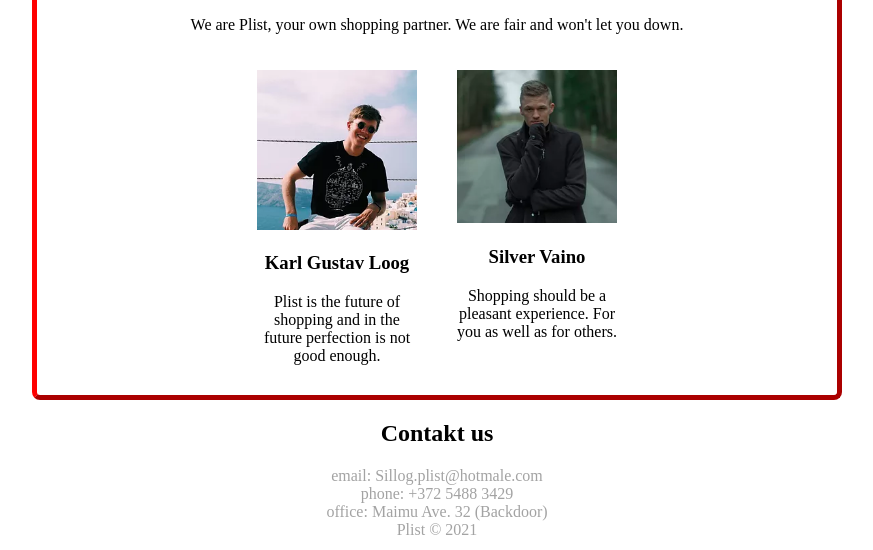
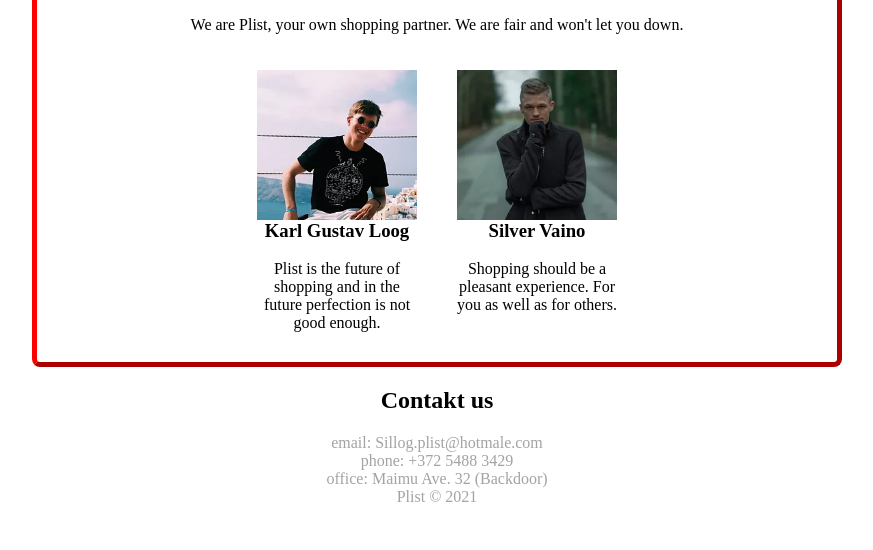
Before and after one commit to sill-vaino/WebHW_1, a plain HTML site: page html/about_us.html in a window 1280 px wide. Shown: the part 250-800 px from the top of the page, without its empty margins (203-1076 px from the left). Drawn offline with Linux system fonts and the light colour scheme.

Commit message:
Made some minor updates about picture sizes

```diff
--- a/css/about_us.css
+++ b/css/about_us.css
@@ -65,7 +65,12 @@ li a {
 h2{
     color:black;
 }
-
+.pilt {
+    float: left;
+    width:  100px;
+    height: 150px;
+    object-fit: cover;
+}
 .contact_us{
     color: rgb(163, 163, 163);
     text-align: center;
--- a/html/about_us.html
+++ b/html/about_us.html
@@ -25,14 +25,14 @@
 <div class ="senter">
     <div class="row">
         <div class="column">
-            <img src="gus.png" alt="Gustav" style="width: 100%">
+            <img class="pilt" src="gus.png" alt="Gustav" style="width: 100%">
             <h3>Karl Gustav Loog</h3>
             <div style="text-align: center">
                 Plist is the future of shopping and in the future perfection is not good enough.
             </div>
         </div>
         <div class="column">
-            <img src="sil.png" alt="Silver" style="width: 100%">
+            <img class="pilt" src="sil.png" alt="Silver" style="width: 100%">
             <h3>Silver Vaino</h3>
             <div style="text-align: center">
                 Shopping should be a pleasant experience. For you as well as for others.
```
